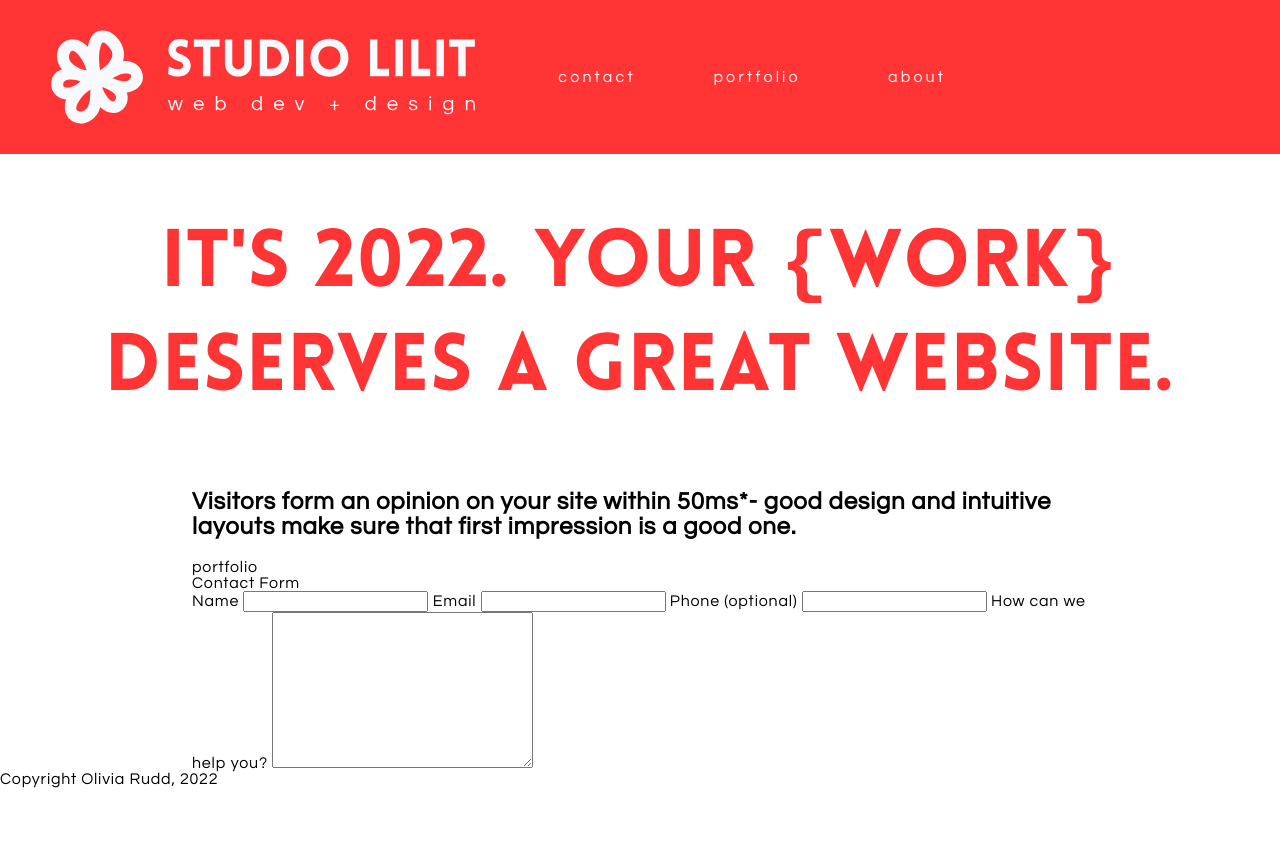
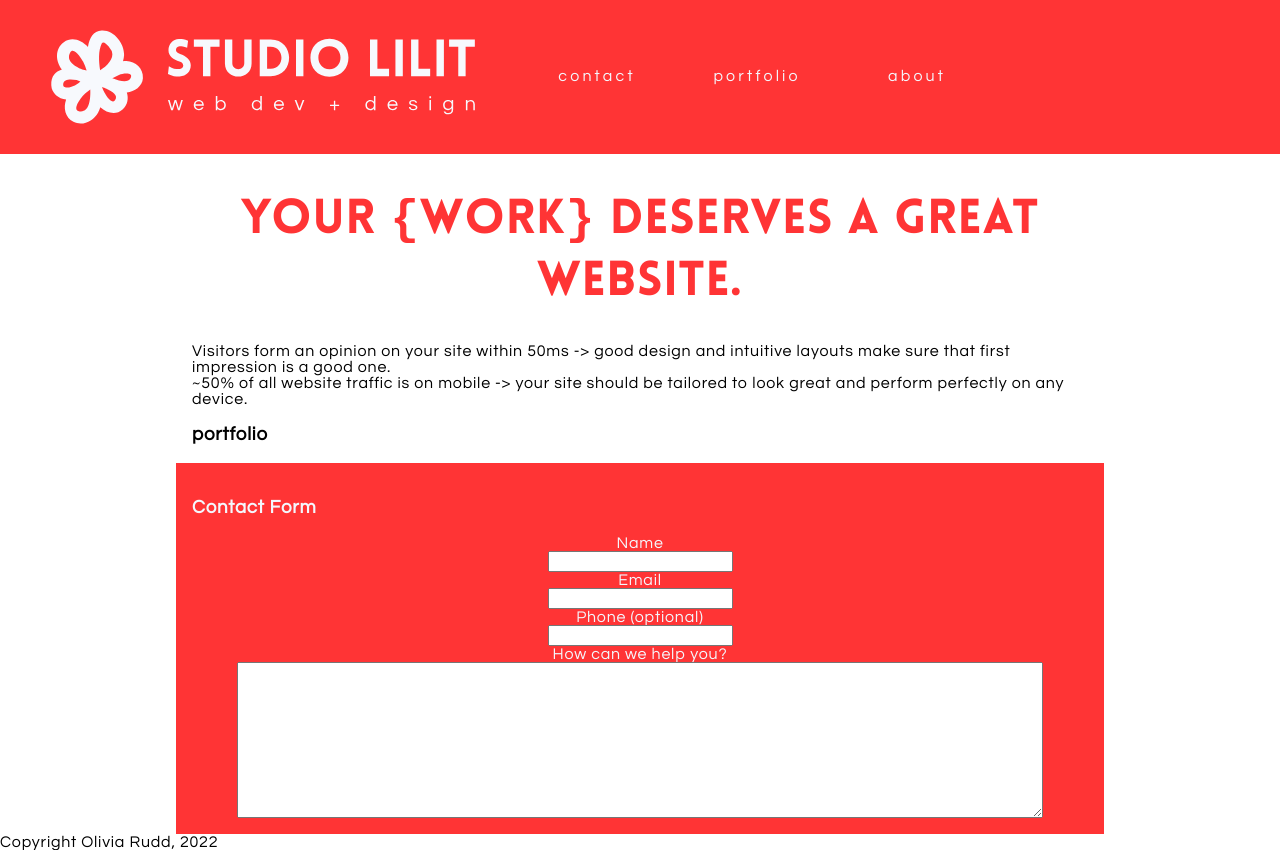
Before and after one commit to olivia-lilit/portfolio, a plain HTML site: page index.html in a window 1280 px wide. Before the commit the page ends 800 px from the top, so only its background shows below. Drawn offline with Linux system fonts and the light colour scheme.

```diff
--- a/index.html
+++ b/index.html
@@ -25,19 +25,22 @@
     </header>
 
     <main class="flex">
-        <h1>It's 2022. Your {<span id="siteUse">work</span>} deserves a great website.</h1>
+        <h1>Your {<span id="siteUse">work</span>} deserves a great website.</h1>
+
+        <ul>
+            <li>Visitors form an opinion on your site within 50ms ->  good design and intuitive layouts make sure that first impression is a good one.
+            </li>
+            <li>~50% of all website traffic is on mobile -> your site should be tailored to look great and perform perfectly on any device.
+            </li>
+        </ul>
 
         <section>
-            <h2>Visitors form an opinion on your site within 50ms<a href="https://research.google/pubs/pub38315/" target="_blank" >*</a>- good design and intuitive layouts make sure that first impression is a good one. </h2>
+            <h3>portfolio</h3>
         </section>
 
-        <section>
-            portfolio
-        </section>
-
-        <section>
-                <label for="contact-form">Contact Form</label>
-                <form action="" id="contact-form">
+        <section id="contact">
+            <h3>Contact Form</h3>
+                <form action="" id="contact-form" class="flex">
                     <label for="name-input">Name</label>
                     <input type="text" name="name-input" id="">
                     <label for="email-input">Email</label>
@@ -45,7 +48,7 @@
                     <label for="phone-input">Phone (optional)</label>
                     <input type="phone" name="phone-input">
                     <label for="issue-input">How can we help you?</label>
-                    <textarea name="issue-input" id="" cols="30" rows="10"></textarea>
+                    <textarea name="issue-input" id="" cols="60" rows="10"></textarea>
                 </form>
         </section>
     </main>
--- a/normalize.css
+++ b/normalize.css
@@ -20,4 +20,5 @@ ul {
 li {
     padding: 0;
     margin: 0;
+    width: 100%;
 }
--- a/styles.css
+++ b/styles.css
@@ -1,9 +1,8 @@
 /* core stuff */
 * {
     --logo-red: #FF3435;
-    --background-red:#ff34348e;
     --logo-white: rgb(244,247,253);
-    --accent-red:rgb(160, 4, 14);
+    --accent-red:#a50808;
 }
 
 html {
@@ -60,20 +59,18 @@ nav li {
 nav a {
     font-size: 1rem;
     color: var(--logo-white);
-    border: 1.5px solid var(--logo-red);
-    border-radius: 10px;
-    transition: all .15s;
+    transition: all .4s;
     letter-spacing: .2rem;
-    padding: 1rem;
+    padding: .5rem;
+    border-bottom: 2px solid var(--logo-red);
+
 
 
 }
 
 nav a:hover {
     background-color: var(--logo-red);
-    color: var(--logo-white);
-    border: 1.5px solid var(--logo-white);
-
+    border-bottom: 2px solid var(--logo-white);
 }
 /* main */
 
@@ -82,23 +79,32 @@ main {
     align-items: center;
 }
 
-section {
-    width: 70%;
+main>* {
+    width: 70vw;
 }
 
 h1 {
     color: var(--logo-red);
-    /* font-size: 2.5rem; */
-    font-size: 5rem;
-
-
+    font-size: 3rem;
     text-align: center;
     font-family: "loveloblack", monospace;
+    /* border-bottom: 3px solid; */
+}
+
+h2 {
 }
 
 /* contact form */
-
-
+#contact {
+    background-color: var(--logo-red);
+    color: var(--logo-white);
+    padding: 1rem;
+}
+#contact-form {
+    flex-direction: column;
+    align-items: center;
+}
 [name="issue-input"] {
+    width: 50rem;
     resize: both;
 }
```
